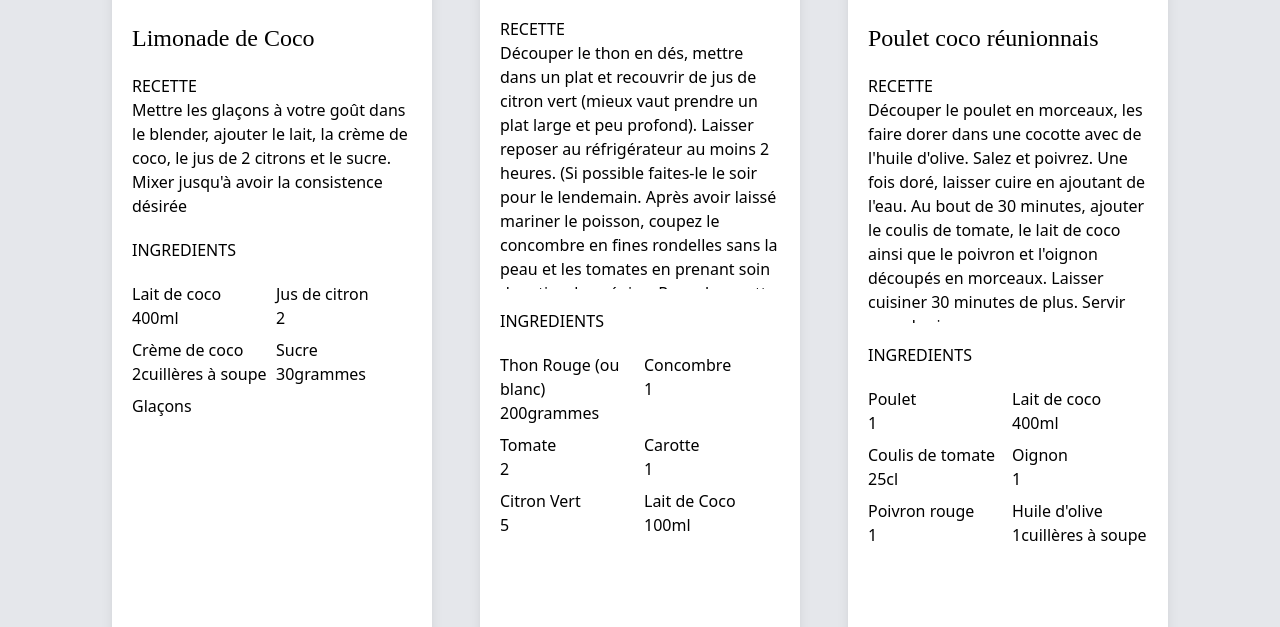
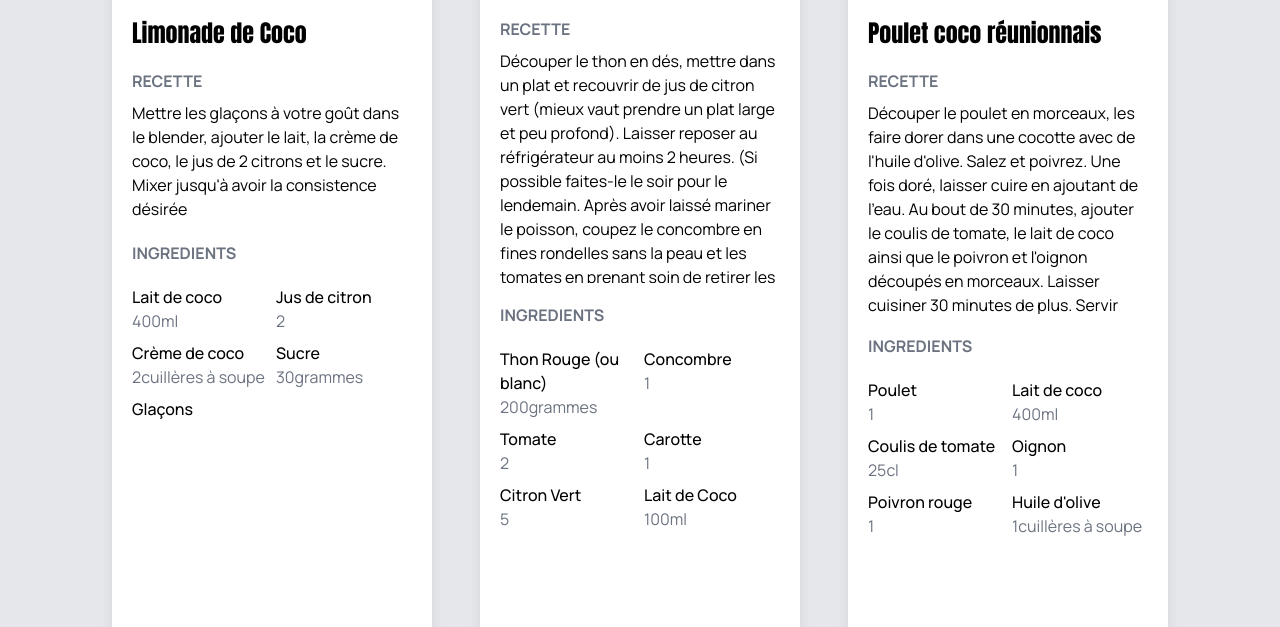
Before and after one commit to Rod97139/les-petits-plats, a website with bundled scripts: page index.html in a window 1280 px wide. Shown: the part 623-1250 px from the top of the page. Built offline with nearby package versions, Linux system fonts and the light colour scheme.

Commit message:
add font localy with tailwaindcss

```diff
--- a/assets/css/style.css
+++ b/assets/css/style.css
@@ -3,11 +3,27 @@
 @tailwind components;
 @tailwind utilities;
 
-/* @layer base {
-    html {
-      font-family: "Proxima Nova", system-ui, sans-serif;
-    }
-  } */
+
+@font-face {
+    font-family: 'Anton';
+    src: url('../css/fonts/Anton-Regular.ttf') format("trueType");
+}
+@font-face {
+    font-family: 'Manrope';
+    font-weight: 400;
+    src: url('../css/fonts/Manrope-Regular.ttf') format("trueType");
+}
+@font-face {
+    font-family: 'Manrope';
+    font-weight: 500;
+    src: url('../css/fonts/Manrope-Medium.ttf') format("trueType");
+}
+@font-face {
+    font-family: 'Manrope';
+    font-weight: 700;
+    src: url('../css/fonts/Manrope-Bold.ttf') format("trueType");
+}
+
 
 /* Custom styles */
 
--- a/assets/js/templates/recipesTemplate.js
+++ b/assets/js/templates/recipesTemplate.js
@@ -42,6 +42,9 @@ export const recipesTemplate = (recipesData) => {
             ingredientDOM.appendChild(name);
             ingredientDOM.appendChild(quantity);
             ingredientsContent.appendChild(ingredientDOM);
+
+            name.classList.add('font-medium');
+            quantity.classList.add('text-gray-500');
         });
 
         cardHeader.appendChild(img);
@@ -63,13 +66,13 @@ export const recipesTemplate = (recipesData) => {
                 img.classList.add('w-full', 'h-80', 'object-cover');
                 timeElement.classList.add('absolute', 'top-5', 'right-6', 'bg-yellow-300', 'px-5', 'py-1', 'rounded-2xl', 'text-black',  'shadow-lg');
             cardBody.classList.add('basis-2/3', 'flex', 'flex-col', 'p-5', 'h-full');
-                cardTitle.classList.add('text-2xl', 'font-["Anton"]', 'my-5');
+                cardTitle.classList.add('text-2xl', 'my-5', 'font-anton');
                 cardContainer.classList.add('flex', 'flex-col', 'space-y-5', 'h-full', 'overflow-hidden');
                     descriptionContainer.classList.add('basis-2/5', 'max-h-fit', 'overflow-hidden');
-                    //     descriptionTitle.classList.add('text-xl', 'font-["Anton"]');
+                        descriptionTitle.classList.add('font-bold', 'text-gray-500', 'mb-2');
                     //     descriptionContent.classList.add('text-justify');
                     ingredientsContainer.classList.add('basis-3/5', 'h-full');
-                    //     ingredientsTitle.classList.add('text-xl', 'font-["Anton"]');
+                        ingredientsTitle.classList.add('font-bold', 'text-gray-500');
                         ingredientsContent.classList.add('grid', 'grid-cols-2', 'gap-2', 'py-5');
 
 
--- a/index.html
+++ b/index.html
@@ -8,7 +8,7 @@
     <title>Les Petits Plats</title>
     <script type="module" src="assets/js/App.js" defer></script>
 </head>
-<body>
+<body class="font-manrope">
     <header class="mx-auto">
         <div class="text-search-container">
             <h1 class="hidden">Les Petits Plats </h1>
--- a/tailwind.config.js
+++ b/tailwind.config.js
@@ -3,9 +3,9 @@ module.exports = {
   content: ["./**/*.{html,js}"],
   theme: {
     fontFamily: {
-      'body': ['Anton', 'Arial', 'sans-serif']
+      anton: ["Anton", "sans-serif"],
+      manrope: ["Manrope", "sans-serif"],
     },
-    extend: {},
   },
   plugins: [
     require('@tailwindcss/forms')
```
Also changed, not shown: assets/css/fonts/Anton-Regular.ttf (added), assets/css/fonts/Manrope-Bold.ttf (added), assets/css/fonts/Manrope-Medium.ttf (added), assets/css/fonts/Manrope-Regular.ttf (added), assets/css/output.css.
